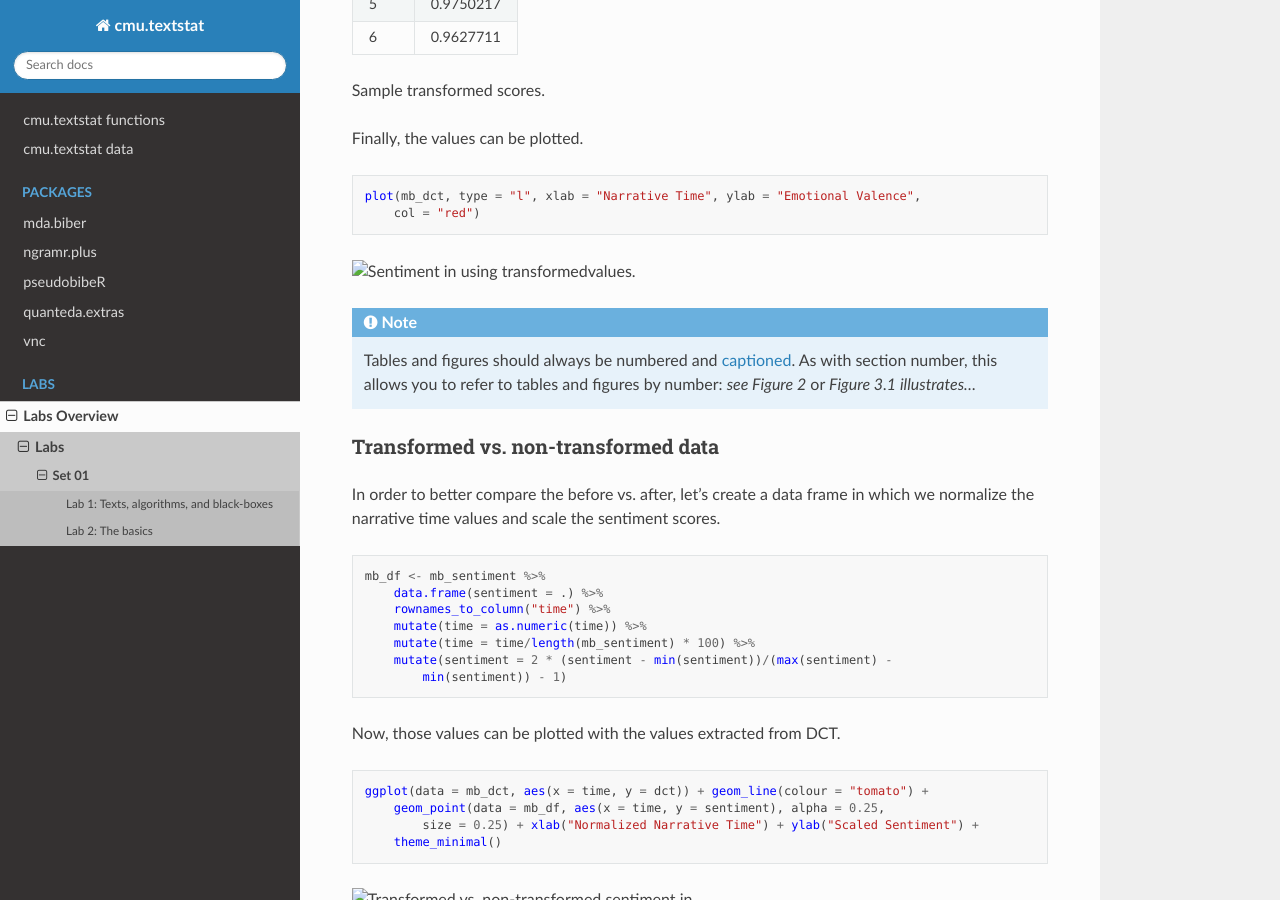
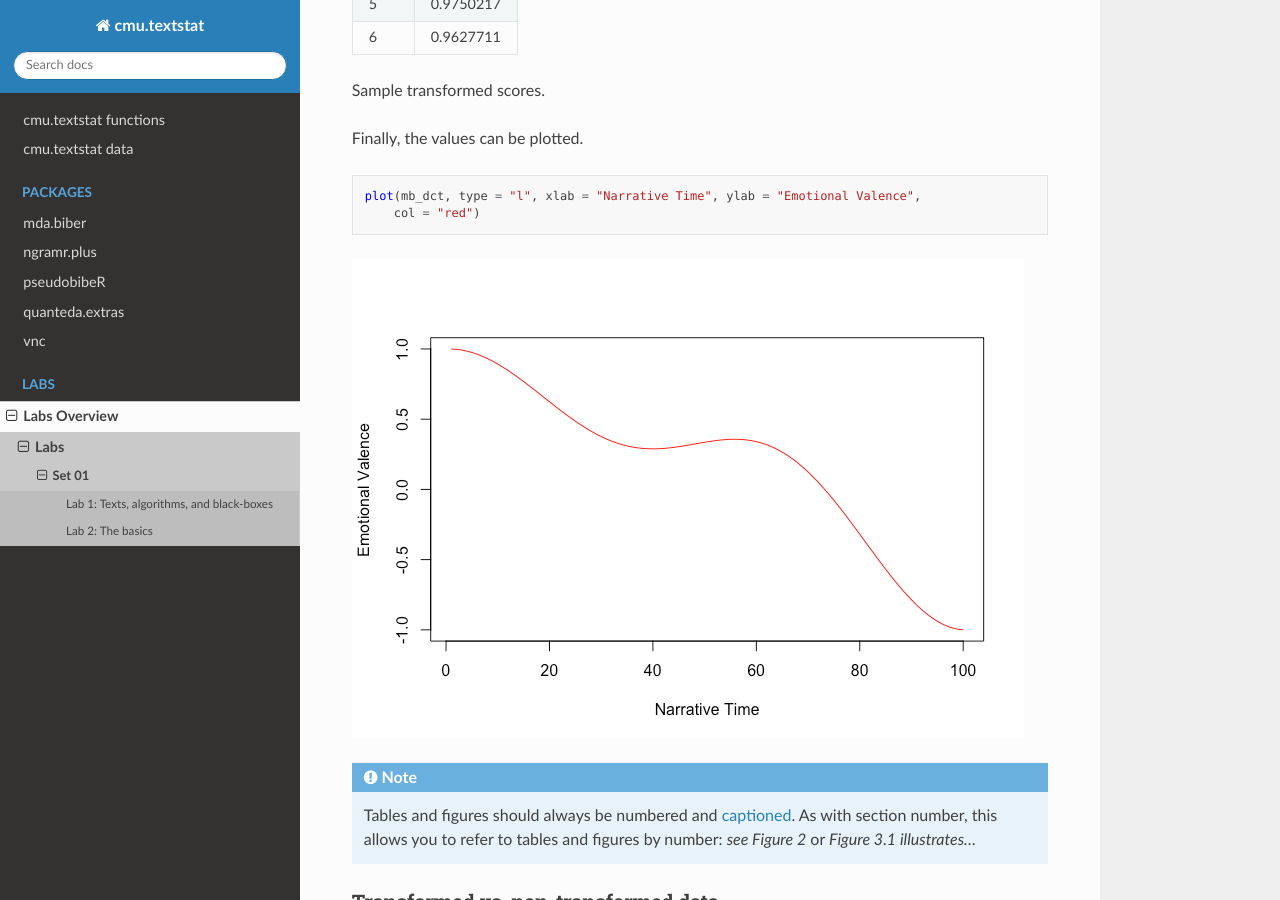
Before and after one commit to browndw/cmu-textstat-docs, a Sphinx documentation site: the page built from docs/labs/sets/set_01.md, in a window 1280 px wide and 900 px high, scrolled down 2631 px. Built offline with Sphinx 7.4.7 and the Read the Docs theme 2.0.0, drawn with Linux system fonts in a browser that asks for light colours.

Commit message:
Update set_01.md

````diff
--- a/docs/labs/sets/set_01.md
+++ b/docs/labs/sets/set_01.md
@@ -107,7 +107,7 @@ plot(mb_dct, type = "l", xlab = "Narrative Time", ylab = "Emotional Valence",
 ```
 
 ![Sentiment in using transformed
-values.](/Users/davidwestbrown/Desktop/cmu-textstat-docs/Labs/demo/vignettes/Lab_01_files/figure-gfm/unnamed-chunk-6-1.png)
+values.](https://raw.githubusercontent.com/browndw/cmu-textstat-docs/main/docs/_static/labs_files/figure-gfm/unnamed-chunk-6-1.png)
 
 ```{note}
 
@@ -139,7 +139,7 @@ ggplot(data = mb_dct, aes(x = time, y = dct)) + geom_line(colour = "tomato") +
 ```
 
 ![Transformed vs. non-transformed sentiment in
-](/Users/davidwestbrown/Desktop/cmu-textstat-docs/Labs/demo/vignettes/Lab_01_files/figure-gfm/year_plot-1.png)
+](https://raw.githubusercontent.com/browndw/cmu-textstat-docs/main/docs/_static/labs_files/figure-gfm/year_plot-1.png)
 
 ### What questions does this example raise for you?
 
````
